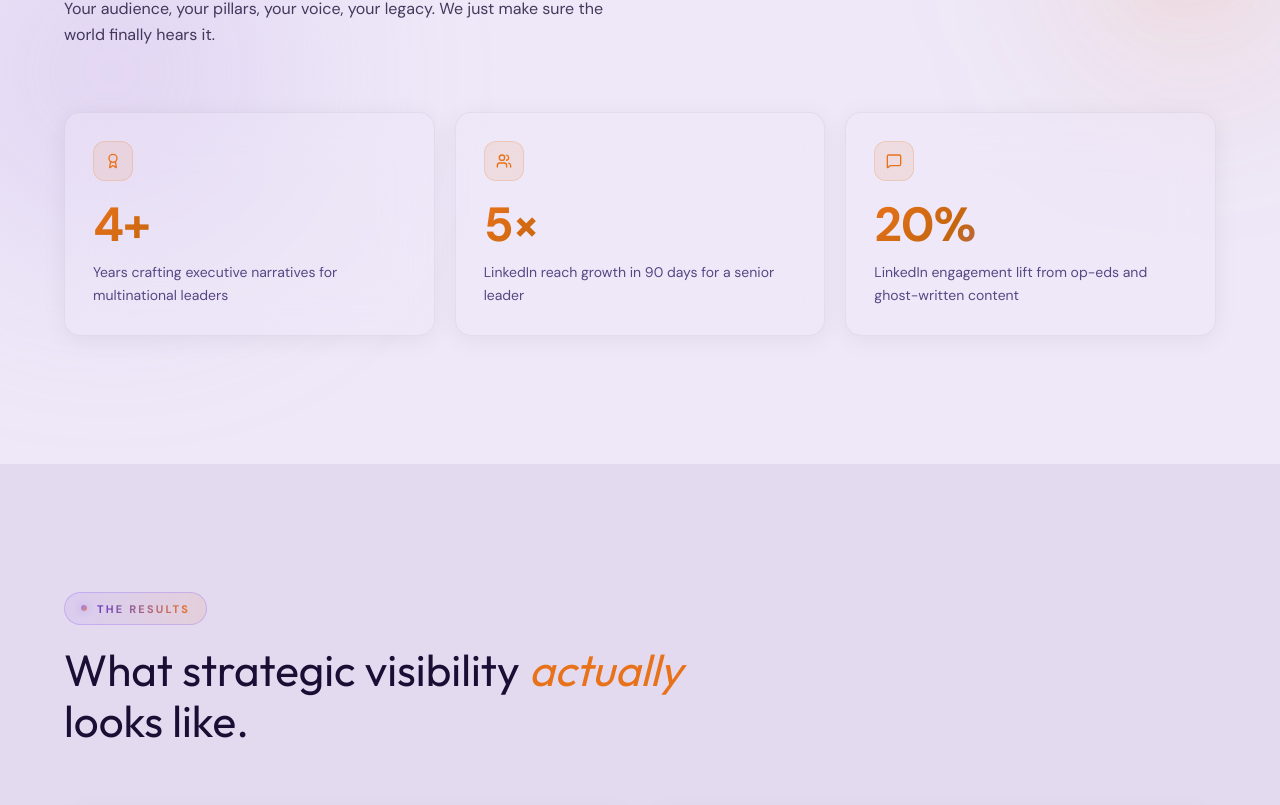
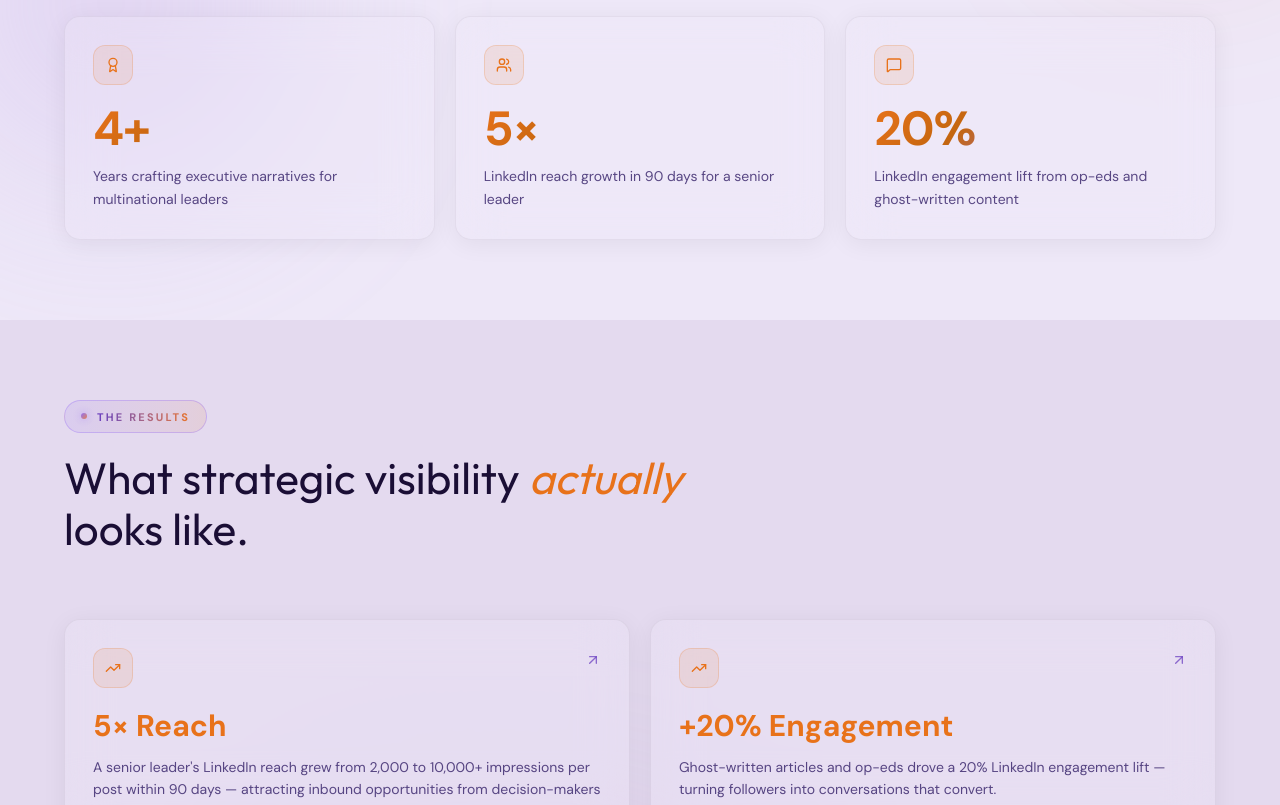
Before and after one commit to VictorAyo25/beta_narrative, a Next.js app: page / in a window 1280 px wide. Shown: the part 1992-2797 px from the top of the page. Built offline with nearby package versions, Linux system fonts and the light colour scheme; no server answers.

Commit message:
style: optimize vertical spacing rhythm across all landing sections

```diff
--- a/src/components/sections/ContactSection.tsx
+++ b/src/components/sections/ContactSection.tsx
@@ -79,7 +79,7 @@ export default function ContactSection() {
     };
 
     return (
-        <section id="contact" className="relative py-24 sm:py-32 px-5 sm:px-8 lg:px-10 bg-[#E4DAEF] overflow-hidden">
+        <section id="contact" className="relative pt-16 sm:pt-20 pb-24 sm:pb-32 px-5 sm:px-8 lg:px-10 bg-[#E4DAEF] overflow-hidden">
             {/* Background accent */}
             <div className="absolute top-[20%] left-[10%] w-[400px] h-[400px] rounded-full bg-[#E8721A]/5 blur-[120px] pointer-events-none" />
 
--- a/src/components/sections/OfferSection.tsx
+++ b/src/components/sections/OfferSection.tsx
@@ -16,7 +16,7 @@ export default function OfferSection() {
     const { sectionLabel, title, titleEmphasis, offers = [] } = offerSection;
 
     return (
-        <section id="offer" className="relative py-24 sm:py-32 px-5 sm:px-8 lg:px-10 bg-[#EEE8F8] overflow-hidden">
+        <section id="offer" className="relative pt-16 sm:pt-20 pb-16 sm:pb-20 px-5 sm:px-8 lg:px-10 bg-[#EEE8F8] overflow-hidden">
             {/* Background accents */}
             <div className="absolute top-[10%] right-[-5%] w-[400px] h-[400px] rounded-full bg-[#E8721A]/6 blur-[100px] pointer-events-none" />
             <div className="absolute bottom-[10%] left-[-5%] w-[350px] h-[350px] rounded-full bg-[#C4A8E8]/30 blur-[100px] pointer-events-none" />
--- a/src/components/sections/PainSection.tsx
+++ b/src/components/sections/PainSection.tsx
@@ -22,7 +22,7 @@ export default function PainSection() {
     };
 
     return (
-        <section id="problem" className="relative py-24 sm:py-32 px-5 sm:px-8 lg:px-10 bg-[#E4DAEF] overflow-hidden">
+        <section id="problem" className="relative pt-24 sm:pt-32 pb-16 sm:pb-20 px-5 sm:px-8 lg:px-10 bg-[#E4DAEF] overflow-hidden">
             {/* Subtle background accent */}
             <div className="absolute top-0 right-0 w-[400px] h-[400px] rounded-full bg-[#E8721A]/5 blur-[100px] pointer-events-none" />
 
--- a/src/components/sections/ResultsSection.tsx
+++ b/src/components/sections/ResultsSection.tsx
@@ -23,7 +23,7 @@ export default function ResultsSection() {
     };
 
     return (
-        <section id="results" className="relative py-24 sm:py-32 px-5 sm:px-8 lg:px-10 bg-[#E4DAEF] overflow-hidden">
+        <section id="results" className="relative pt-16 sm:pt-20 pb-16 sm:pb-20 px-5 sm:px-8 lg:px-10 bg-[#E4DAEF] overflow-hidden">
             {/* Background accent */}
             <div className="absolute bottom-0 left-[20%] w-[500px] h-[300px] rounded-full bg-[#C4A8E8]/25 blur-[100px] pointer-events-none" />
 
--- a/src/components/sections/ValueSection.tsx
+++ b/src/components/sections/ValueSection.tsx
@@ -46,15 +46,17 @@ export default function ValueSection() {
     const y1 = useTransform(scrollYProgress, [0, 1], [0, 250]);
     const y2 = useTransform(scrollYProgress, [0, 1], [0, -250]);
 
+    const hasCredentials = value.credentials && value.credentials.length > 0;
+
     return (
-        <section id="why" className="relative py-24 sm:py-32 px-5 sm:px-8 lg:px-10 bg-[#EEE8F8] overflow-hidden">
+        <section id="why" className="relative pt-16 sm:pt-20 pb-16 sm:pb-20 px-5 sm:px-8 lg:px-10 bg-[#EEE8F8] overflow-hidden">
             {/* Background accents */}
             <motion.div style={{ y: y1 }} className="absolute top-[20%] left-[-5%] w-[350px] h-[350px] rounded-full bg-[#C4A8E8]/30 blur-[100px] pointer-events-none" />
             <motion.div style={{ y: y2 }} className="absolute bottom-[10%] right-[-5%] w-[300px] h-[300px] rounded-full bg-[#E8721A]/8 blur-[80px] pointer-events-none" />
 
             <div className="max-w-6xl mx-auto relative">
                 {/* Header with Image */}
-                <div className="grid lg:grid-cols-2 gap-12 lg:gap-16 items-center mb-16">
+                <div className={`grid lg:grid-cols-2 gap-12 lg:gap-16 items-center ${hasCredentials ? 'mb-16' : ''}`}>
                     {/* Text Content */}
                     <motion.div
                         initial={{ opacity: 0, y: 24 }}
@@ -142,6 +144,7 @@ export default function ValueSection() {
                 </div>
 
                 {/* Credentials Grid */}
+                {hasCredentials && (
                     <div className="grid grid-cols-1 sm:grid-cols-3 gap-5">
                         {value.credentials.map((cred, index) => (
                             <GlowCard
@@ -165,6 +168,7 @@ export default function ValueSection() {
                             </GlowCard>
                         ))}
                     </div>
+                )}
             </div>
         </section>
     );
```
Lines whose indentation alone changed are shown as unchanged.
